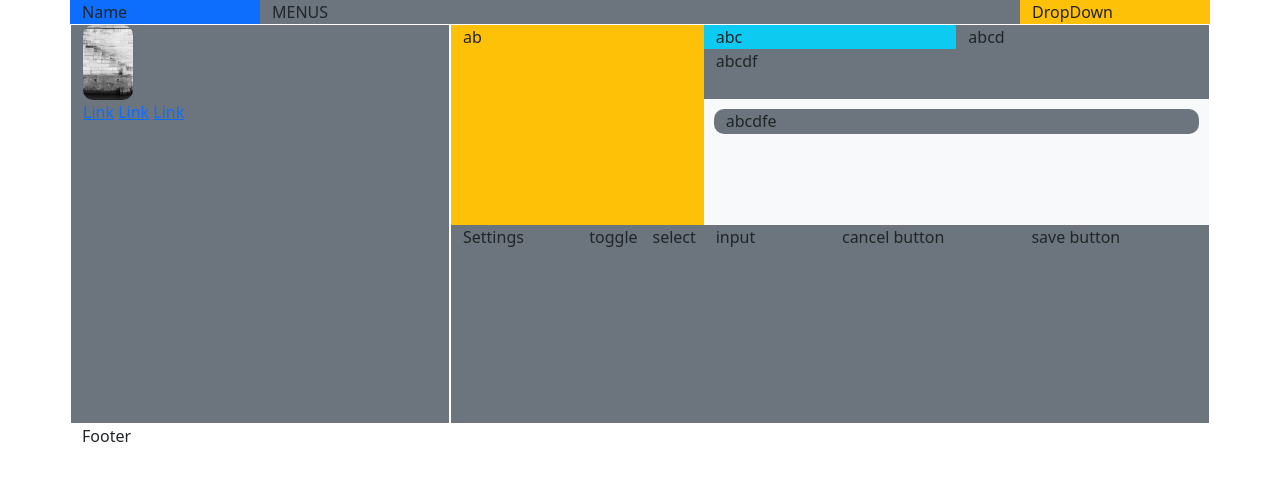
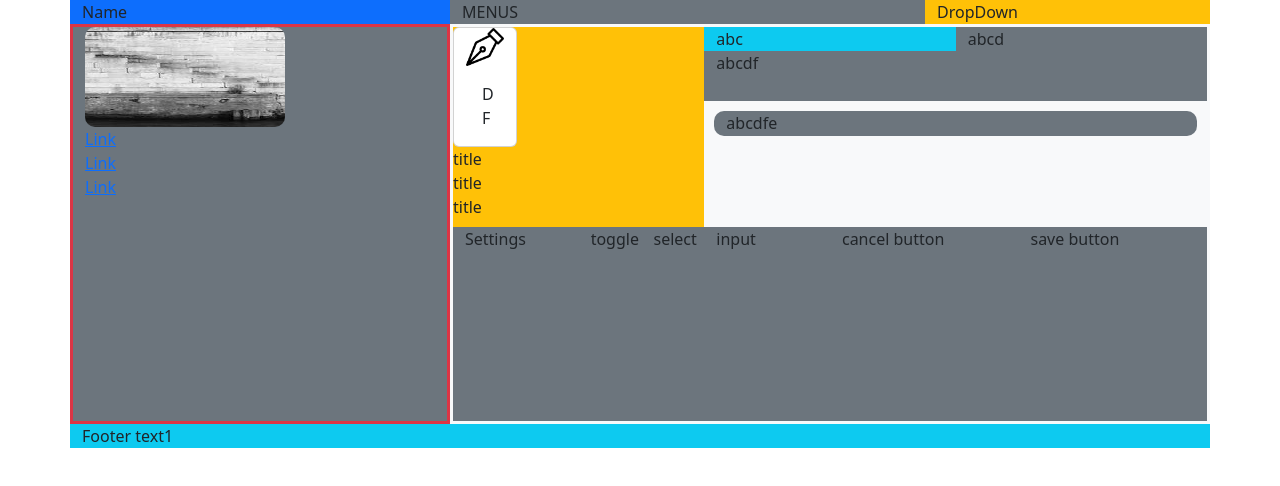
Before and after one commit to Battulga123/LEAP_2022, a plain HTML site: page Day04/Assignment/Assignment1.html in a window 1280 px wide. Drawn offline with nearby package versions, Linux system fonts and the light colour scheme.

Commit message:
added assignment

```diff
--- a/Day04/Assignment/Assignment1.html
+++ b/Day04/Assignment/Assignment1.html
@@ -15,29 +15,57 @@
 
     <div class="container">
         <div class="row">
-            <div class="col-2 bg-primary">Name</div>
-            <div class="col-8 bg-secondary">MENUS</div>
-            <div class="col-2 bg-warning">DropDown</div>
+            <div class="col-3 col-md-4 bg-primary">Name</div>
+            <div class="col-7  col-md-5 bg-secondary">MENUS</div>
+            <div class="col-2 col-md-3 bg-warning">DropDown</div>
         </div>
         <div class="row">
-            <div class="col-4 bg-secondary" style="border: 1px white solid; height: 400px;">
+            <div class="col-4 bg-secondary border border-danger border-3" style="height: 400px;">
                 <div class="row">
-                    <div class="col"><img src="/Day03/Picture/240-200x300.jpeg" alt="pic" width="50px" style="border-radius:10px;"></div>
+                    <div class="col">
+                        <img src="/Day03/Picture/240-200x300.jpeg" alt="pic" width="200px" height="100px"
+                            style="border-radius:10px;">
+                    </div>
                 </div>
+                <div class="row">
+                    <a href="">Link</a>
+                </div>
+                <div class="row">
+                    <a href="">Link</a>
+                </div>
+                <div class="row">
+                    <a href="">Link</a>
+                </div>
+            </div>
+            <div class="col-8 bg-secondary container border border-3 border-light">
+                <div class="row" style="height: 200px">
+                    <div class="col-4 bg-warning">
+                        <div class="row">
+                            <div class="card" style="width: 4rem;">
+                                <img src="/Day04/pen-tool.png" class="card-img-top" alt="PIC">
+                                <div class="card-body">
+                                  <p class="card-text">DF</p>
+                                </div>
+                              </div>
+                        </div>
+                        <div class="row">
+                            title
+                        </div>
+                        <div class="row">
+                            title
+                        </div>
+                        <div class="row">
+                            title
+                        </div>
 
-                <a href="">Link</a>
-                <a href="">Link</a>
-                <a href="">Link</a>
-            </div>
-            <div class="col-8 bg-secondary container" style="border: 1px white solid;">
-                <div class="row" style="height: 200px">
-                    <div class="col-4 bg-warning">ab</div>
+                    </div>
                     <div class="col-8 bg-light h-100">
                         <div class="row">
                             <div class="col-6 bg-info">abc</div>
                             <div class="col-6 bg-secondary">abcd</div>
                             <div class="col-12 bg-secondary" style="height: 50px;">abcdf</div>
-                            <div class="col bg-secondary" style="height: 25px; margin: 10px; border-radius: 10px;">abcdfe</div>
+                            <div class="col bg-secondary" style="height: 25px; margin: 10px; border-radius: 10px;">
+                                abcdfe</div>
                         </div>
                     </div>
                     <div class="col-2 bg-secondary h-25">Settings</div>
@@ -51,7 +79,7 @@
             </div>
         </div>
         <div class="row">
-            <div class="col">Footer</div>
+            <div class="col bg-info">Footer text1</div>
         </div>
     </div>
 
```
Also changed, not shown: Day05/EX/EX02.html (+0 -2 lines).
